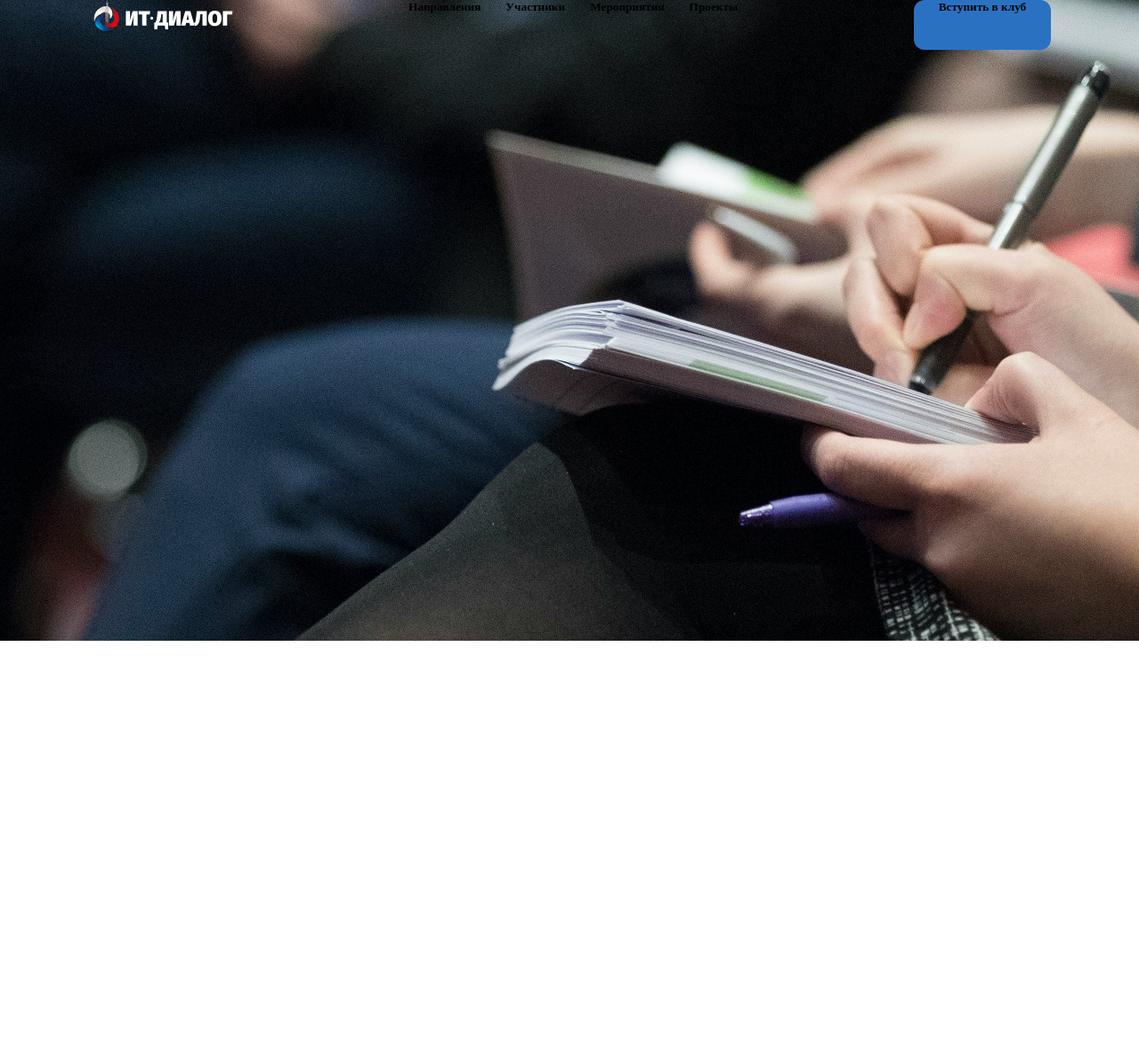
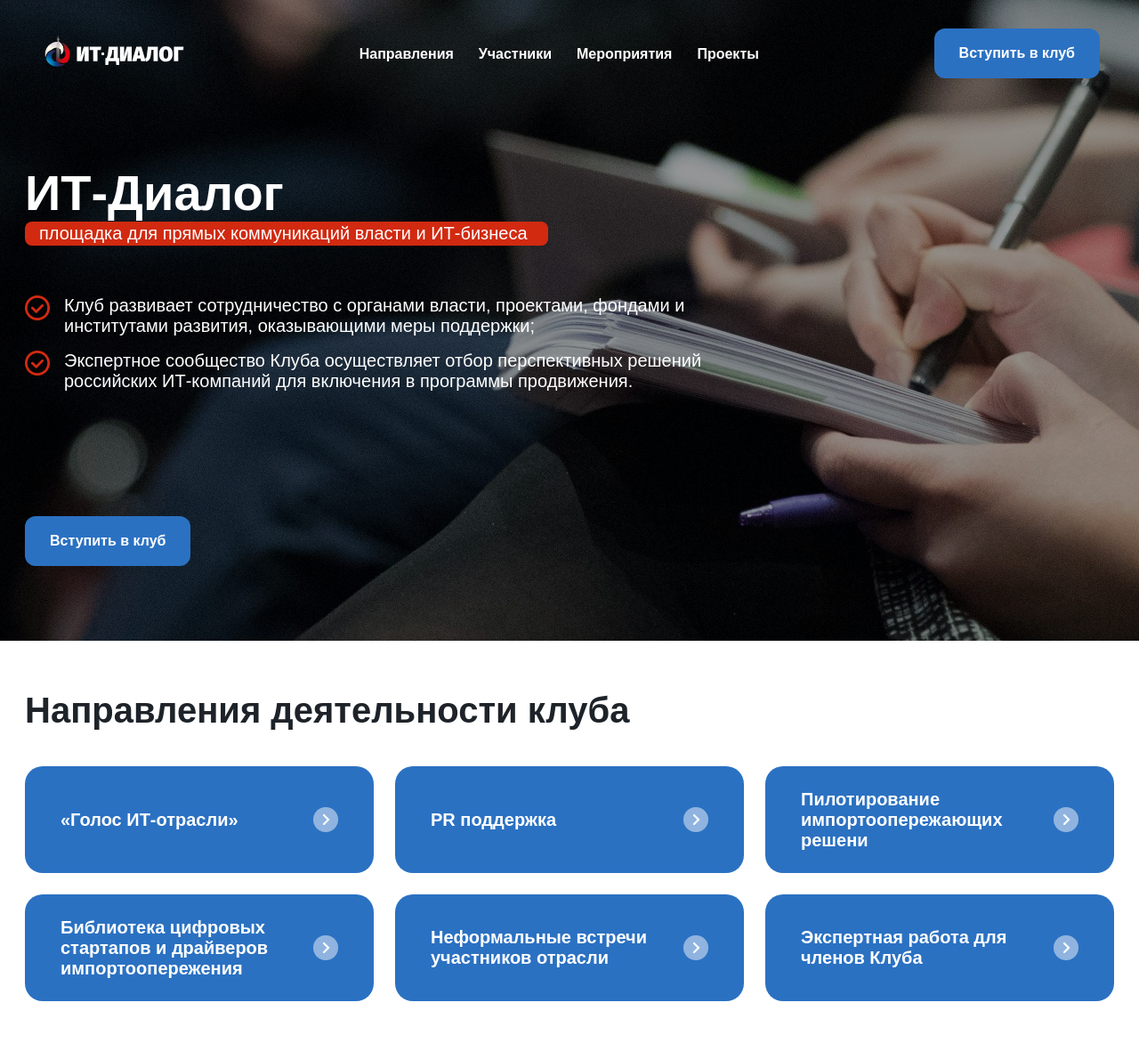
Before and after one commit to m4linazz/it_dialog, a PHP site: page /pages/itDialogClub.html in a window 1280 px wide. Shown: the whole page at 89% size. Before the commit the page ends 720 px from the top, so only its background shows below. Run offline with PHP 8.4, Linux system fonts and the light colour scheme.

Commit message:
day 2 commit
-create header block
-create direction block

```diff
--- a/css/style.css
+++ b/css/style.css
@@ -0,0 +1,186 @@
+* {
+    margin: 0;
+    padding: 0;
+
+}
+
+.container {
+    width: 1224px;
+    max-width: 100%;
+    margin: 0 auto;
+}
+
+/*стили текстов*/
+h1 {
+    font-family: "Wix Madefor Display", sans-serif;
+    font-weight: 700;
+    font-size: 3.5rem;
+    color: white;
+}
+
+h2 {
+    font-family: "Wix Madefor Display", sans-serif;
+    font-weight: 700;
+    font-size: 2.5rem;
+    color: #1D2329
+}
+
+h3 {
+    font-family: "Wix Madefor Display", sans-serif;
+    font-weight: 600;
+    font-size: 1.75rem;
+    color: #1D2329
+}
+
+h4 {
+    font-family: "Wix Madefor Display", sans-serif;
+    font-weight: 600;
+    font-size: 1.25rem;
+    color: #1D2329
+}
+
+h5 {
+    font-family: "Wix Madefor Display", sans-serif;
+    font-weight: 600;
+    font-size: 1rem;
+    color: white;
+}
+
+.body_small {
+    font-family: "Wix Madefor Display", sans-serif;
+    font-weight: 400;
+    font-size: 1rem;
+    color: white;
+}
+
+.body_large {
+    font-family: "Wix Madefor Display", sans-serif;
+    font-weight: 400;
+    font-size: 1.25rem;
+    color: white;
+}
+
+.button_text_blue {
+    padding: 0px 28px 0px 28px;
+    font-family: "Wix Madefor Display", sans-serif;
+    font-weight: 600;
+    font-size: 1rem;
+    color: white;
+}
+
+.button_text_white {
+    padding: 0px 20px 0px 20px;
+    font-family: "Wix Madefor Display", sans-serif;
+    font-weight: 600;
+    font-size: 1rem;
+    color: rgb(0, 0, 0);
+}
+
+/*кнопки*/
+.button_blue {
+    height: 56px;
+    background-color: #2B71C2;
+    border-radius: 12px;
+    border: none;
+}
+
+.button_white {
+    height: 40px;
+    background-color: #F5F8FC;
+    border-radius: 12px;
+    border: 1px solid #2B71C2;
+}
+
+/*шапка*/
+.logo {
+    display: flex;
+    justify-content: center;
+}
+
+.header {
+    background: linear-gradient(0deg, rgba(0, 0, 0, 0.56), rgba(0, 0, 0, 0.56)), url(../images/background_header.jpg) no-repeat center;
+    width: 100%;
+    height: 720px;
+    display: flex;
+    align-items: center;
+}
+
+.title_content {
+   gap: 40px;
+   display: flex;
+   flex-direction: column;
+   justify-content: space-between;
+}
+
+.title-header{
+   text-align: center;
+}
+
+.header {
+    display: flex;
+    justify-content: center;
+}
+
+.header-content {
+    padding: 80px 108px 80px 108px;
+    height: 590px;
+    display: flex;
+    flex-direction: column;
+    justify-content: space-between;
+}
+
+.data_adress {
+    gap: 16px;
+    display: flex;
+    flex-direction: column;
+    text-align: center;
+}
+
+.down_header {
+    width: 1133px;
+    display: flex;
+    align-items: center;
+    justify-content: space-between;
+}
+
+/*что такое ИТ Диалог*/
+.what_is_it_dialog {
+    padding:56px 0 56px 0;
+}
+
+.blocks_it {
+    display: flex;
+    flex-wrap: wrap;
+    justify-content: space-between;
+    width: 100%;
+    margin-top: 40px;
+}
+
+.block_it {
+    height:200px;
+    padding:20px;
+    display: flex;
+    flex-direction: column;
+    justify-content: space-between;
+
+}
+
+.block_it1 {
+    width:392px;
+    height:240px;
+    background-image:url(../images/Item-About1.jpg);
+}
+
+.block_it2 {
+    width:392px;
+    height:240px;
+    background-image:url(../images/Item-About2.jpg);
+}
+
+.block_it3 {
+    width:392px;
+    height:240px;
+    background-image:url(../images/Item-About3.jpg);
+}
+
+/*лица клуба*/
--- a/css/styleClub.css
+++ b/css/styleClub.css
@@ -1,26 +1,105 @@
-* {
-    margin: 0 auto;
+
+html {
+    box-sizing: border-box;
 }
-header {
-    background: url("../images/ItdialogClub.jpeg") no-repeat center;
-    position: absolute;
-    min-width: 100%;
+.header-content-club {
+    background: linear-gradient(0deg, rgba(0, 0, 0, 0.4), rgba(0, 0, 0, 0.4)), url("../images/ItdialogClub.jpeg") no-repeat center ;
     width: 100%;
     height: 720px;
+
+}
+
+.header-club {
     display: flex;
     justify-content: space-between;
+    padding: 16px;
+
 }
+
 .left-header {
-
+    justify-content: center;
+    padding-top: 24px ;
 }
 .center-header {
     display: flex;
     gap: 28px;
     justify-content: space-between ;
+    text-align: center;
+    text-wrap: wrap;
+    padding-top: 36px ;
 }
 .right-header {
-    background-color: #2B71C2;
-    border-radius: 12px;
-    height: 56px;
-    padding: 0px 28px 0px 28px;
+    padding: 16px 0px 0px 0px;
 }
+
+.header-content-border {
+    background-color: #D12A11;
+    border-radius: 8px;
+    width: 48%; /* поправить потом */
+}
+.sc-text-itclub {
+    padding: 2px 16px 2px 16px;
+}
+.itdialog {
+    display: flex;
+    flex-direction: column;
+    margin-top: 80px;
+    gap: 16px;
+}
+.description{
+    margin-top: 56px;
+    display: flex;
+    flex-direction: column;
+    width: 764px;
+    gap: 16px;
+}
+.description-block img {
+    width: 28px;
+    height: 28px;
+}
+.description-block {
+    display: flex;
+    flex-direction: row;
+    gap: 16px;
+
+}
+.btn-club {
+    margin-top: 124px;
+}
+.vector {
+    padding: 56px 0px 56px 0px;
+}
+.club-directions {
+    display: flex;
+    flex-wrap: wrap;
+    gap:24px;
+    padding-top: 40px;
+}
+
+.item-dir {
+    display: flex;
+    justify-content: center;
+    align-items: center;
+    width: 392px;
+    height: 120px;
+    background-color:#2B71C2 ;
+    border-radius: 20px;
+}
+.circle-dir {
+    display: flex;
+    width: 28px;
+    height: 28px;
+    border-radius: 100px;
+    background-color: rgba(255, 255, 255, 0.28);
+    justify-content: center;
+    align-items: center;
+}
+.item-dir div h4 {
+    color: white;
+}
+.navigate {
+    display: flex;
+    width: 312px;
+    align-items: center;
+    justify-content: space-between;
+}
--- a/index.html
+++ b/index.html
@@ -8,6 +8,8 @@
 
 </head>
 <body>
+    <header>
 
+    </header>
 </body>
 </html>
--- a/pages/itDialogClub.html
+++ b/pages/itDialogClub.html
@@ -9,19 +9,96 @@
     <link rel="shortcut icon" href="../images/logo.svg" type="image/x-icon">
 </head>
 <body>
-    <header>
+
+    <div class="header-content-club">
+        <div class="container">
+            <div class="header-club">
                     <div class="left-header">
-            <img src="../images/LogoClub.svg" alt="LogoClub">
+                        <a href="#" class="logo"><img src="../images/LogoClub.svg" alt="LogoClub"></a>
                     </div>
+
                     <div class="center-header">
                         <h5>Направления</h5>
                         <h5>Участники</h5>
                         <h5>Мероприятия</h5>
                         <h5>Проекты</h5>
                     </div>
+
                     <div class="right-header">
-            <h5>Вступить в клуб</h5>
+                        <button class="button_text_blue button_blue">Вступить в клуб</button>
                     </div>
-    </header>
+                </div>
+
+                <div class="itdialog">
+                    <div>
+                        <h1>ИТ-Диалог</h1>
+                        <div class="header-content-border">
+                            <div class="body_large sc-text-itclub">площадка для прямых коммуникаций власти и ИТ-бизнеса
+                        </div>
+                    </div>
+
+                    <div class="description">
+                        <div class="description-block">
+                            <img src="../images/Checkmark.png" alt="Checkmark" >
+                            <div class="body_large">Клуб развивает сотрудничество с органами власти, проектами, фондами и институтами развития, оказывающими меры поддержки;</div>
+                        </div>
+                        <div class="description-block">
+                            <img src="../images/Checkmark.png" alt="Checkmark" >
+                            <div class="body_large">Экспертное сообщество Клуба осуществляет отбор перспективных решений российских ИТ-компаний для включения в программы продвижения.</div>
+                        </div>
+                    </div>
+                </div>
+                <div class="btn-club">
+                    <button class="button_text_blue button_blue ">Вступить в клуб</button>
+                </div>
+
+            </div>
+        </div>
+    </div>
+
+    <div class="container">
+        <div class="vector">
+            <h2>Направления деятельности клуба</h2>
+            <div class="club-directions">
+                <div class="item-dir">
+                    <div class="navigate">
+                        <div><h4>«Голос ИТ-отрасли»</h4></div>
+                        <div class="circle-dir"><img src="../images/rowdir.png" alt="row"></div>
+                    </div>
+                </div>
+                <div class="item-dir">
+                    <div class="navigate">
+                        <div><h4>PR поддержка</h4> </div>
+                        <div class="circle-dir"><img src="../images/rowdir.png" alt="row"></div>
+                    </div>
+                </div>
+                <div class="item-dir">
+                    <div class="navigate">
+                        <div><h4>Пилотирование импортоопережающих решени</h4></div>
+                        <div class="circle-dir"><img src="../images/rowdir.png" alt="row"></div>
+                    </div>
+                </div>
+                <div class="item-dir">
+                    <div class="navigate">
+                        <div><h4 >Библиотека цифровых стартапов и драйверов импортоопережения</h4></div>
+                        <div class="circle-dir"><img src="../images/rowdir.png" alt="row"></div>
+                    </div>
+                </div>
+                <div class="item-dir">
+                    <div class="navigate">
+                        <div><h4>Неформальные встречи участников отрасли</h4></div>
+                        <div class="circle-dir"><img src="../images/rowdir.png" alt="row"></div>
+                    </div>
+                </div>
+                <div class="item-dir">
+                    <div class="navigate">
+                        <div><h4>Экспертная работа для членов Клуба</h4></div>
+                        <div class="circle-dir"><img src="../images/rowdir.png" alt="row"></div>
+                    </div>
+                </div>
+            </div>
+        </div>
+    </div>
+
 </body>
 </html>
```
Also changed, not shown: images/Checkmark.png (added), images/rowdir.png (added). Lines whose indentation alone changed are shown as unchanged.
